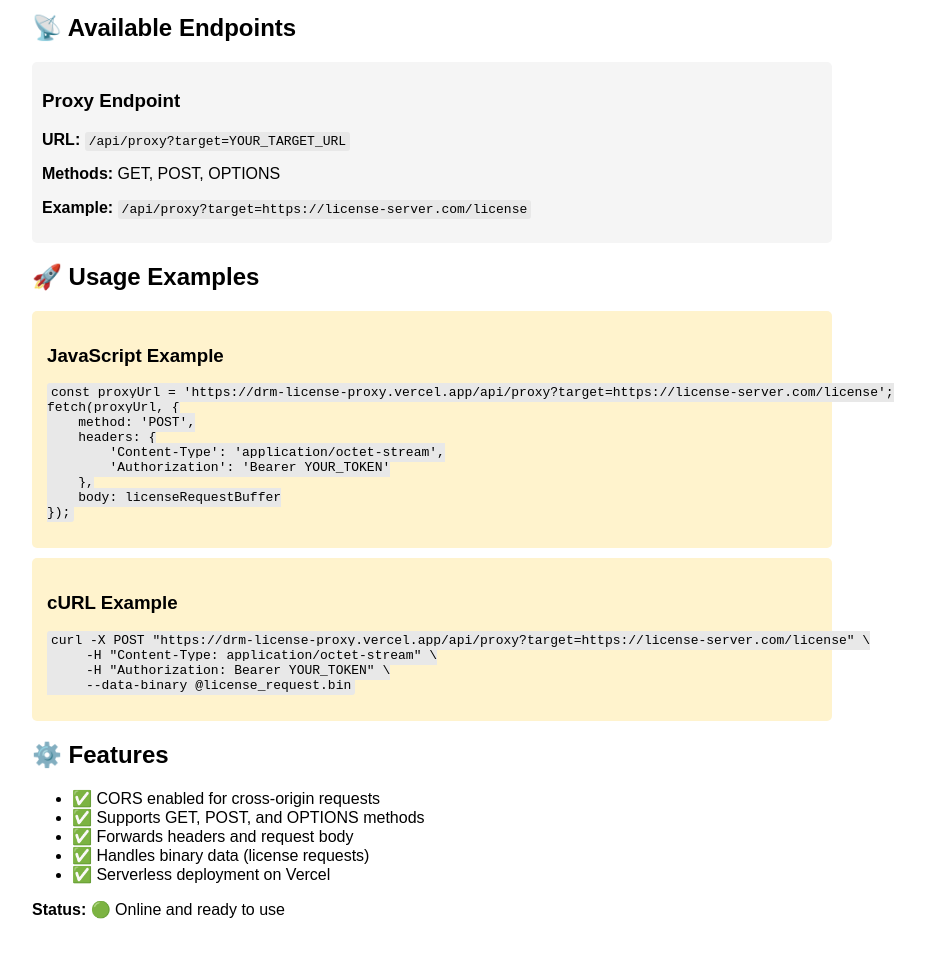
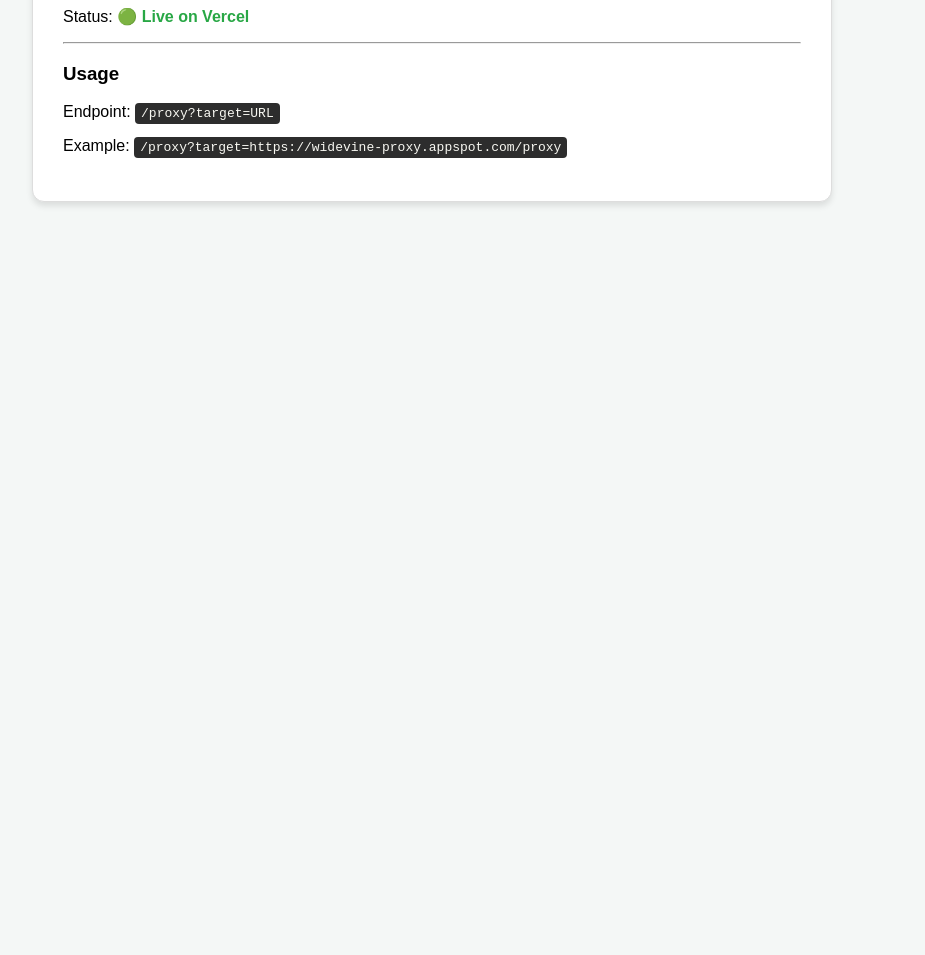
Before and after one commit to Sidimadtv/drm-license-proxy, a website: page index.html in a window 1280 px wide. Shown: the part 125-1080 px from the top of the page, without its empty margins (208-1133 px from the left). After the commit the page ends 800 px from the top, so only its background shows below. Drawn offline with Linux system fonts and the light colour scheme.

Commit message:
Update index.html

```diff
--- a/index.html
+++ b/index.html
@@ -3,59 +3,20 @@
 <head>
     <title>DRM License Proxy</title>
     <style>
-        body { font-family: Arial, sans-serif; max-width: 800px; margin: 0 auto; padding: 20px; }
-        .endpoint { background: #f5f5f5; padding: 10px; margin: 10px 0; border-radius: 5px; }
-        code { background: #e8e8e8; padding: 2px 4px; border-radius: 3px; }
-        .example { background: #fff3cd; padding: 15px; border-radius: 5px; margin: 10px 0; }
+        body { font-family: Arial, sans-serif; max-width: 800px; margin: 0 auto; padding: 20px; background: #f4f7f6; }
+        .card { background: white; padding: 30px; border-radius: 12px; box-shadow: 0 4px 6px rgba(0,0,0,0.1); border: 1px solid #ddd; }
+        code { background: #2d2d2d; color: #f8f8f2; padding: 3px 6px; border-radius: 4px; }
+        .status-on { color: #28a745; font-weight: bold; }
     </style>
 </head>
 <body>
-    <h1>🔐 DRM License Proxy</h1>
-    <p>This proxy server helps bypass CORS restrictions for DRM license requests.</p>
-
-    <h2>📡 Available Endpoints</h2>
-
-    <div class="endpoint">
-        <h3>Proxy Endpoint</h3>
-        <p><strong>URL:</strong> <code>/api/proxy?target=YOUR_TARGET_URL</code></p>
-        <p><strong>Methods:</strong> GET, POST, OPTIONS</p>
-        <p><strong>Example:</strong> <code>/api/proxy?target=https://license-server.com/license</code></p>
+    <div class="card">
+        <h1>🔐 DRM License Proxy</h1>
+        <p>Status: <span class="status-on">🟢 Live on Vercel</span></p>
+        <hr>
+        <h3>Usage</h3>
+        <p>Endpoint: <code>/proxy?target=URL</code></p>
+        <p>Example: <code>/proxy?target=https://widevine-proxy.appspot.com/proxy</code></p>
     </div>
-
-    <h2>🚀 Usage Examples</h2>
-
-    <div class="example">
-        <h3>JavaScript Example</h3>
-        <pre><code>const proxyUrl = 'https://drm-license-proxy.vercel.app/api/proxy?target=https://license-server.com/license';
-fetch(proxyUrl, {
-    method: 'POST',
-    headers: {
-        'Content-Type': 'application/octet-stream',
-        'Authorization': 'Bearer YOUR_TOKEN'
-    },
-    body: licenseRequestBuffer
-});
-</code></pre>
-    </div>
-
-    <div class="example">
-        <h3>cURL Example</h3>
-        <pre><code>curl -X POST "https://drm-license-proxy.vercel.app/api/proxy?target=https://license-server.com/license" \
-     -H "Content-Type: application/octet-stream" \
-     -H "Authorization: Bearer YOUR_TOKEN" \
-     --data-binary @license_request.bin
-</code></pre>
-    </div>
-
-    <h2>⚙️ Features</h2>
-    <ul>
-        <li>✅ CORS enabled for cross-origin requests</li>
-        <li>✅ Supports GET, POST, and OPTIONS methods</li>
-        <li>✅ Forwards headers and request body</li>
-        <li>✅ Handles binary data (license requests)</li>
-        <li>✅ Serverless deployment on Vercel</li>
-    </ul>
-
-    <p><strong>Status:</strong> 🟢 Online and ready to use</p>
 </body>
 </html>
```
